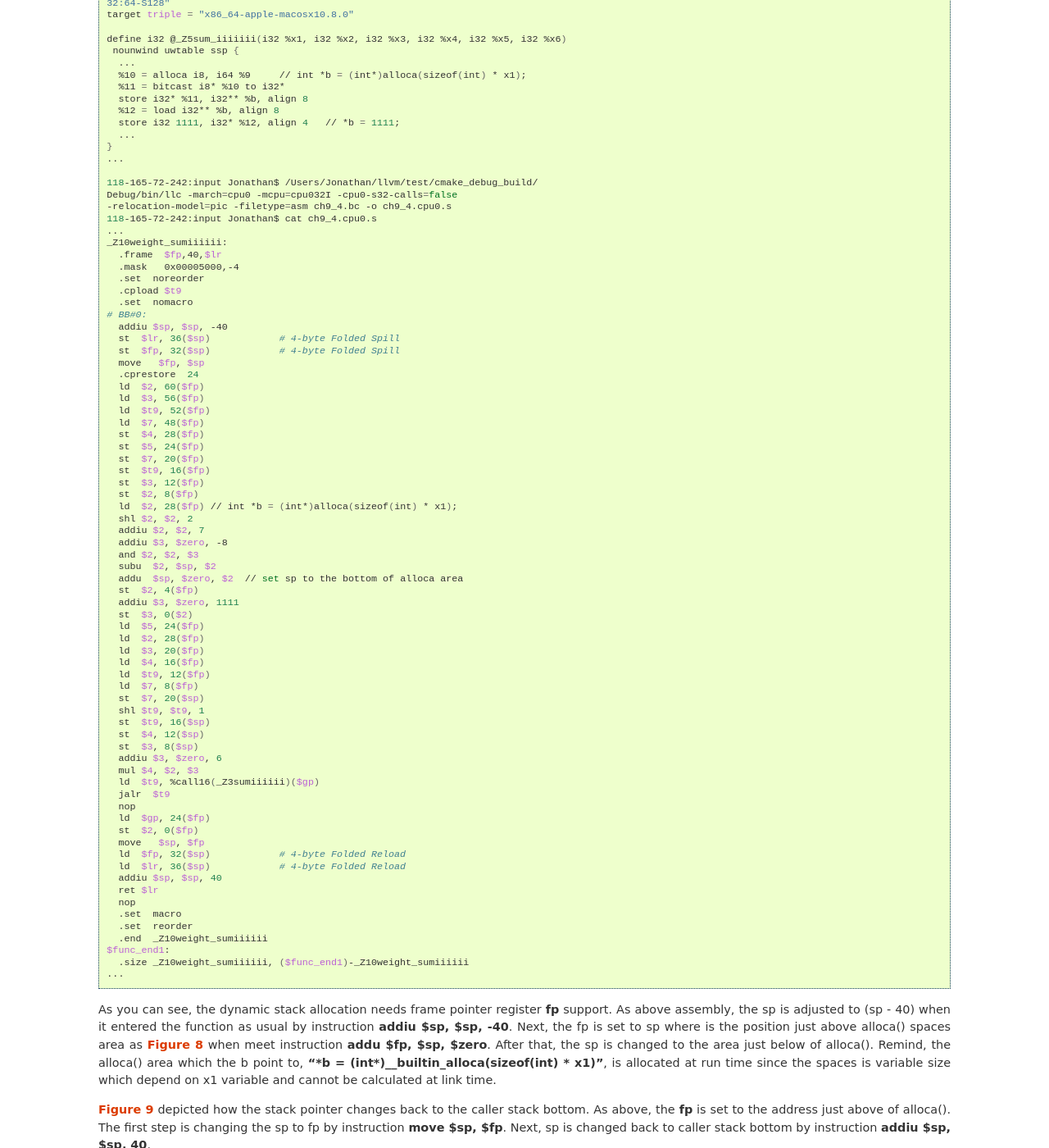
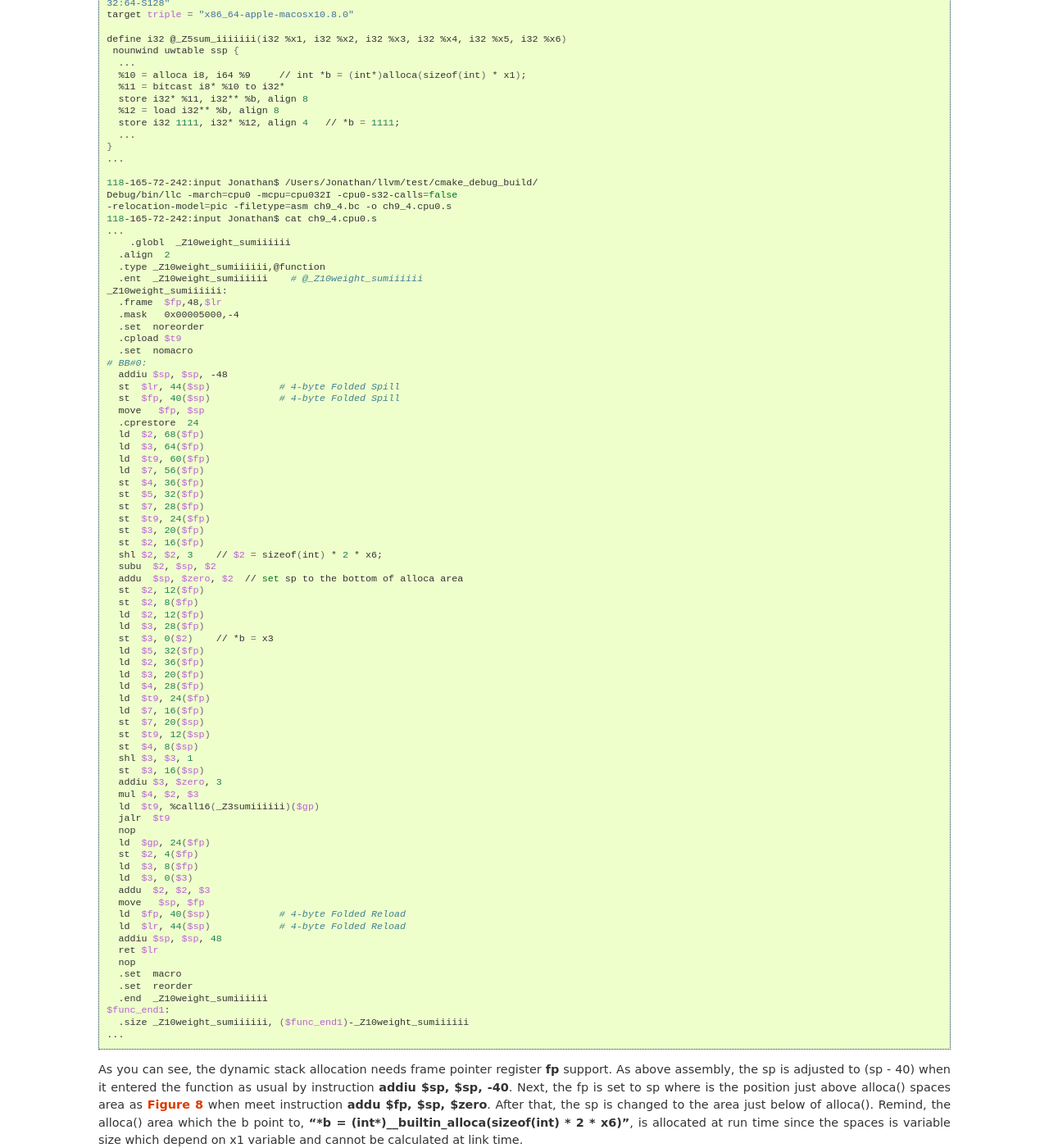
Before and after one commit to Jonathan2251/lbd, a Sphinx documentation site: the page built from source/funccall.rst, in a window 1280 px wide and 1400 px high, scrolled down 52433 px. Shown: the whole window at 82% size. Built offline with Sphinx 7.4.7, drawn with Linux system fonts in a browser that asks for light colours; formulas are drawn with MathJax 3; pages that are not in the unit, such as notebooks, are missing from menus.

```diff
--- a/source/funccall.rst
+++ b/source/funccall.rst
@@ -2585,60 +2585,65 @@ Run Chapter9_3 with ch9_4.cpp will get the following correct result.
   -relocation-model=pic -filetype=asm ch9_4.bc -o ch9_4.cpu0.s
   118-165-72-242:input Jonathan$ cat ch9_4.cpu0.s
   ...
+      .globl  _Z10weight_sumiiiiii
+    .align  2
+    .type _Z10weight_sumiiiiii,@function
+    .ent  _Z10weight_sumiiiiii    # @_Z10weight_sumiiiiii
   _Z10weight_sumiiiiii:
-    .frame  $fp,40,$lr
+    .frame  $fp,48,$lr
     .mask   0x00005000,-4
     .set  noreorder
     .cpload $t9
     .set  nomacro
   # BB#0:
-    addiu $sp, $sp, -40
-    st  $lr, 36($sp)            # 4-byte Folded Spill
-    st  $fp, 32($sp)            # 4-byte Folded Spill
+    addiu $sp, $sp, -48
+    st  $lr, 44($sp)            # 4-byte Folded Spill
+    st  $fp, 40($sp)            # 4-byte Folded Spill
     move   $fp, $sp
     .cprestore  24
-    ld  $2, 60($fp)
-    ld  $3, 56($fp)
-    ld  $t9, 52($fp)
-    ld  $7, 48($fp)
-    st  $4, 28($fp)
-    st  $5, 24($fp)
-    st  $7, 20($fp)
-    st  $t9, 16($fp)
-    st  $3, 12($fp)
-    st  $2, 8($fp)
-    ld  $2, 28($fp) // int *b = (int*)alloca(sizeof(int) * x1);
-    shl $2, $2, 2
-    addiu $2, $2, 7
-    addiu $3, $zero, -8
-    and $2, $2, $3
+    ld  $2, 68($fp)
+    ld  $3, 64($fp)
+    ld  $t9, 60($fp)
+    ld  $7, 56($fp)
+    st  $4, 36($fp)
+    st  $5, 32($fp)
+    st  $7, 28($fp)
+    st  $t9, 24($fp)
+    st  $3, 20($fp)
+    st  $2, 16($fp)
+    shl $2, $2, 3    // $2 = sizeof(int) * 2 * x6;
     subu  $2, $sp, $2
     addu  $sp, $zero, $2  // set sp to the bottom of alloca area
-    st  $2, 4($fp)
-    addiu $3, $zero, 1111
-    st  $3, 0($2)
-    ld  $5, 24($fp)
-    ld  $2, 28($fp)
+    st  $2, 12($fp)
+    st  $2, 8($fp)
+    ld  $2, 12($fp)
+    ld  $3, 28($fp)
+    st  $3, 0($2)    // *b = x3
+    ld  $5, 32($fp)
+    ld  $2, 36($fp)
     ld  $3, 20($fp)
-    ld  $4, 16($fp)
-    ld  $t9, 12($fp)
-    ld  $7, 8($fp)
+    ld  $4, 28($fp)
+    ld  $t9, 24($fp)
+    ld  $7, 16($fp)
     st  $7, 20($sp)
-    shl $t9, $t9, 1
-    st  $t9, 16($sp)
-    st  $4, 12($sp)
-    st  $3, 8($sp)
-    addiu $3, $zero, 6
+    st  $t9, 12($sp)
+    st  $4, 8($sp)
+    shl $3, $3, 1
+    st  $3, 16($sp)
+    addiu $3, $zero, 3
     mul $4, $2, $3
     ld  $t9, %call16(_Z3sumiiiiii)($gp)
     jalr  $t9
     nop
     ld  $gp, 24($fp)
-    st  $2, 0($fp)
+    st  $2, 4($fp)
+    ld  $3, 8($fp)
+    ld  $3, 0($3)
+    addu  $2, $2, $3
     move   $sp, $fp
-    ld  $fp, 32($sp)            # 4-byte Folded Reload
-    ld  $lr, 36($sp)            # 4-byte Folded Reload
-    addiu $sp, $sp, 40
+    ld  $fp, 40($sp)            # 4-byte Folded Reload
+    ld  $lr, 44($sp)            # 4-byte Folded Reload
+    addiu $sp, $sp, 48
     ret $lr
     nop
     .set  macro
@@ -2655,7 +2660,7 @@ Next, the fp is set to sp where is the position just above alloca() spaces area
 as :num:`Figure #funccall-f4` when meet instruction **addu $fp, $sp, $zero**.
 After that, the sp is changed to the area just below of alloca().
 Remind, the alloca() area which the b point to,
-**"*b = (int*)__builtin_alloca(sizeof(int) * x1)"**, is
+**"*b = (int*)__builtin_alloca(sizeof(int) * 2 * x6)"**, is
 allocated at run time since the spaces is variable size which depend on x1
 variable and cannot be calculated at link time.
 
```
